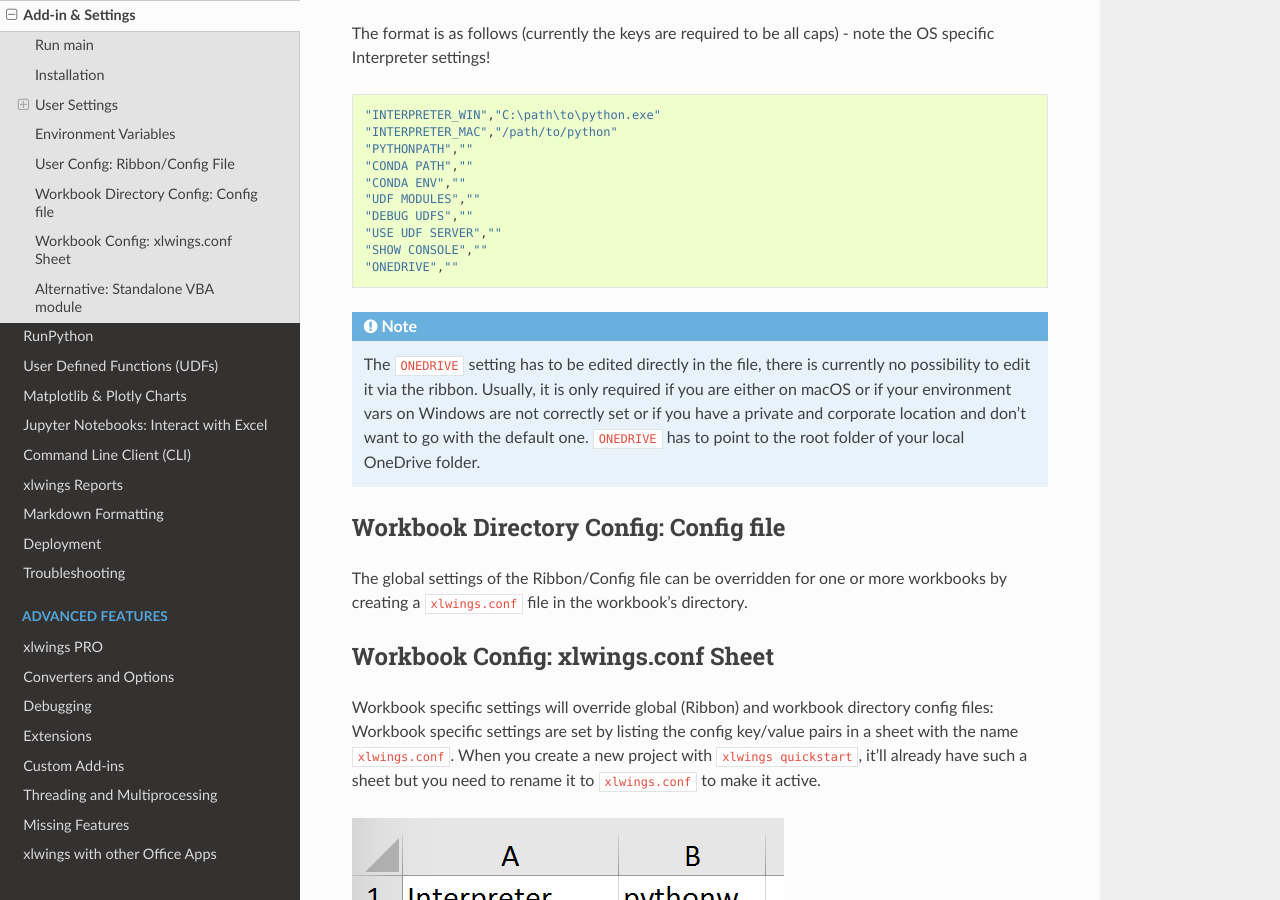
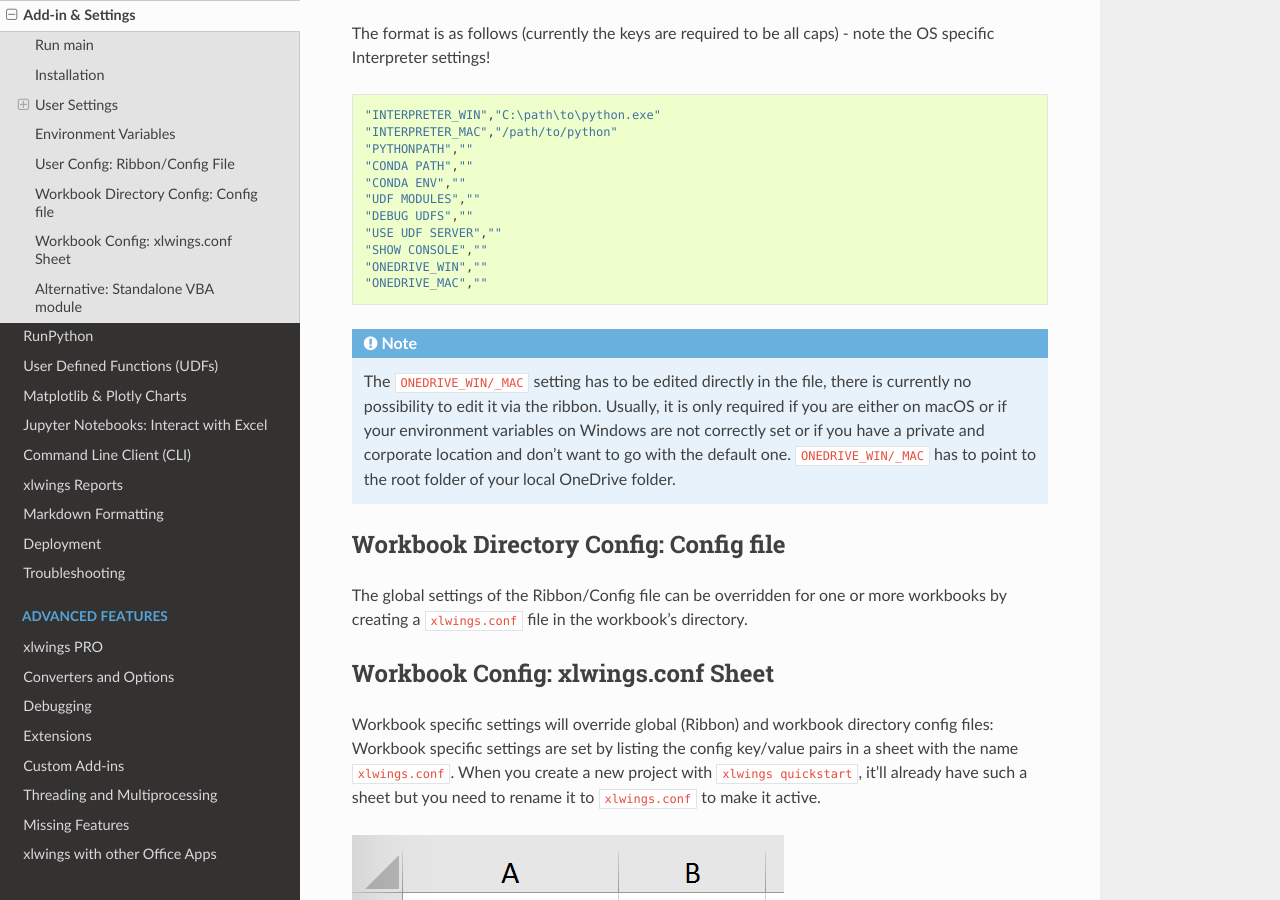
Before and after one commit to xlwings/xlwings, a Sphinx documentation site: the page built from docs/addin.rst, in a window 1280 px wide and 900 px high, scrolled down 2891 px. Built offline with Sphinx 7.4.7 and the Read the Docs theme 2.0.0, drawn with Linux system fonts in a browser that asks for light colours.

Commit message:
Xlwings 1556 os-specific onedrive setting (#1564)

```diff
--- a/docs/addin.rst
+++ b/docs/addin.rst
@@ -103,10 +103,11 @@
     "DEBUG UDFS",""
     "USE UDF SERVER",""
     "SHOW CONSOLE",""
-    "ONEDRIVE",""
+    "ONEDRIVE_WIN",""
+    "ONEDRIVE_MAC",""
 
 .. note::
-    The ``ONEDRIVE`` setting has to be edited directly in the file, there is currently no possibility to edit it via the ribbon. Usually, it is only required if you are either on macOS or if your environment vars on Windows are not correctly set or if you have a private and corporate location and don't want to go with the default one. ``ONEDRIVE`` has to point to the root folder of your local OneDrive folder.
+    The ``ONEDRIVE_WIN/_MAC`` setting has to be edited directly in the file, there is currently no possibility to edit it via the ribbon. Usually, it is only required if you are either on macOS or if your environment variables on Windows are not correctly set or if you have a private and corporate location and don't want to go with the default one. ``ONEDRIVE_WIN/_MAC`` has to point to the root folder of your local OneDrive folder.
 
 Workbook Directory Config: Config file
 --------------------------------------
--- a/docs/troubleshooting.rst
+++ b/docs/troubleshooting.rst
@@ -23,6 +23,6 @@
 
 On either the ``xlwings.conf`` sheet or on the ``xlwings.conf`` file under your home folder (for location see :ref:`user_config`), add the following setting::
 
-    "ONEDRIVE", "C:\path\to\OneDrive"
+    "ONEDRIVE_WIN", "C:\path\to\OneDrive"
 
-Note: Don't use quotes on the ``xlwings.conf`` sheet.
+Note: Don't use quotes on the ``xlwings.conf`` sheet and if you are on macOS, use ``ONEDRIVE_MAC`` instead.
```
Also changed, not shown: 1 other file.
